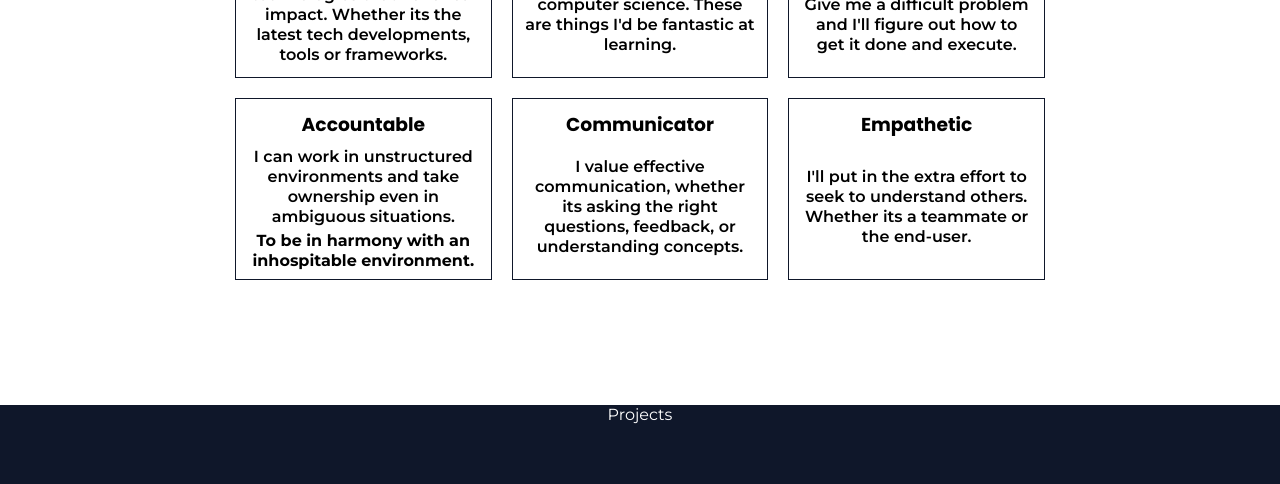
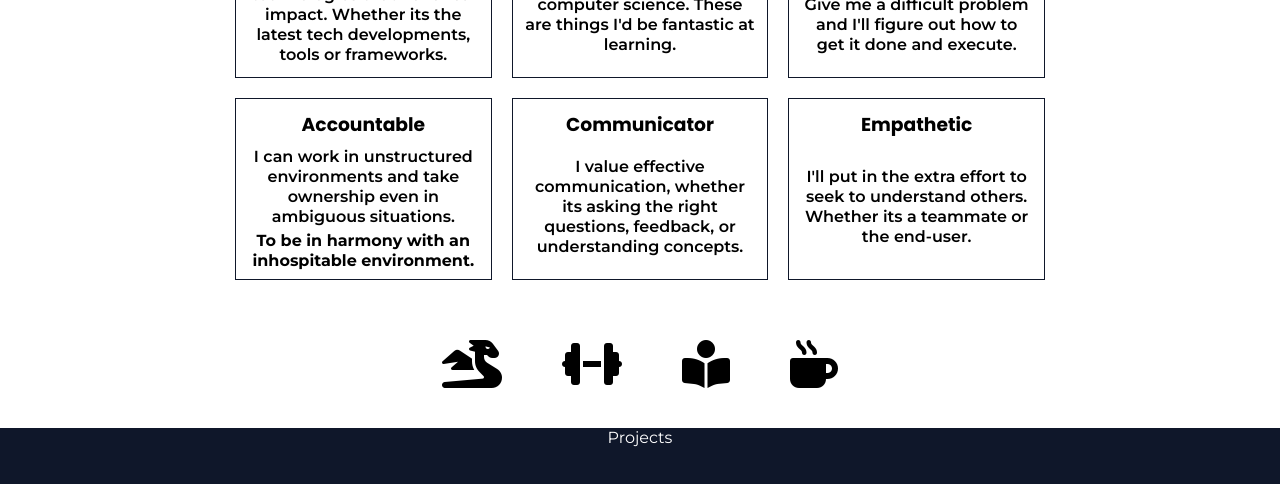
Before and after one commit to DragonSenses/react-portfolio, a React (Create React App) app: page / in a window 1280 px wide. Shown: the part 1195-1679 px from the top of the page. Built offline with nearby package versions, Linux system fonts and the light colour scheme.

Commit message:
Add some personality with icons

```diff
--- a/src/components/Aboutme.js
+++ b/src/components/Aboutme.js
@@ -133,6 +133,13 @@ export default function Aboutme() {
           </div>
         </div> */}
 
+        <div className={styles.icons}>
+          <i className="fa-solid fa-dragon"></i>
+          <i className="fa-solid fa-dumbbell"></i>
+          <i className="fa-solid fa-book-open-reader"></i>
+          <i className="fa-solid fa-mug-hot"></i>
+        </div>
+
       </div>
     </section>
   )
--- a/src/components/aboutme.module.css
+++ b/src/components/aboutme.module.css
@@ -48,6 +48,14 @@
   font-family: 'Poppins', 'sans-serif';
 }
 
+.icons {
+  display: flex;
+  align-items: center;
+  gap: 30px;
+  font-size: 2rem;
+  padding: 40px 0;
+}
+
 @media (min-width: 640px) {
   .text {
     font-size: 4rem;
@@ -73,4 +81,9 @@
     margin: auto;
     padding: 4px;
   }
+
+  .icons {
+    font-size: 3rem;
+    gap: 60px;
+  }
 }
```
